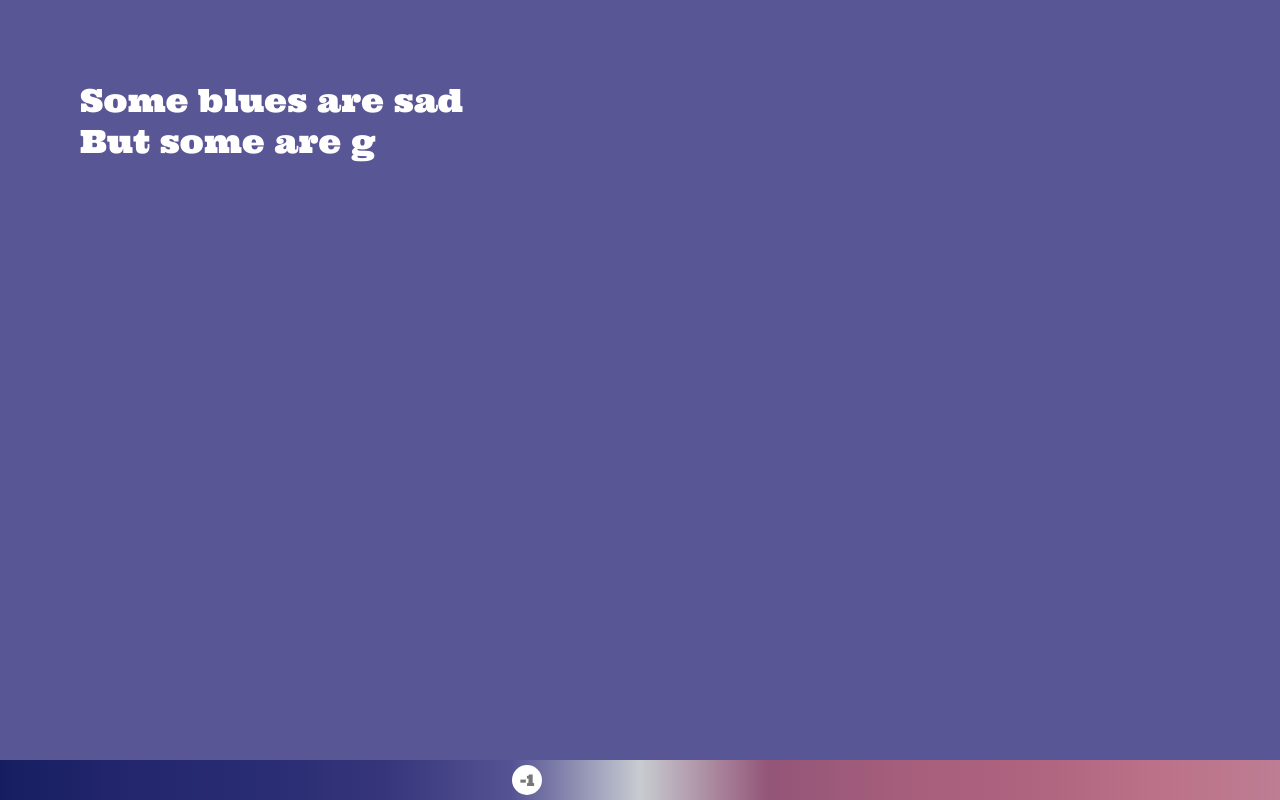
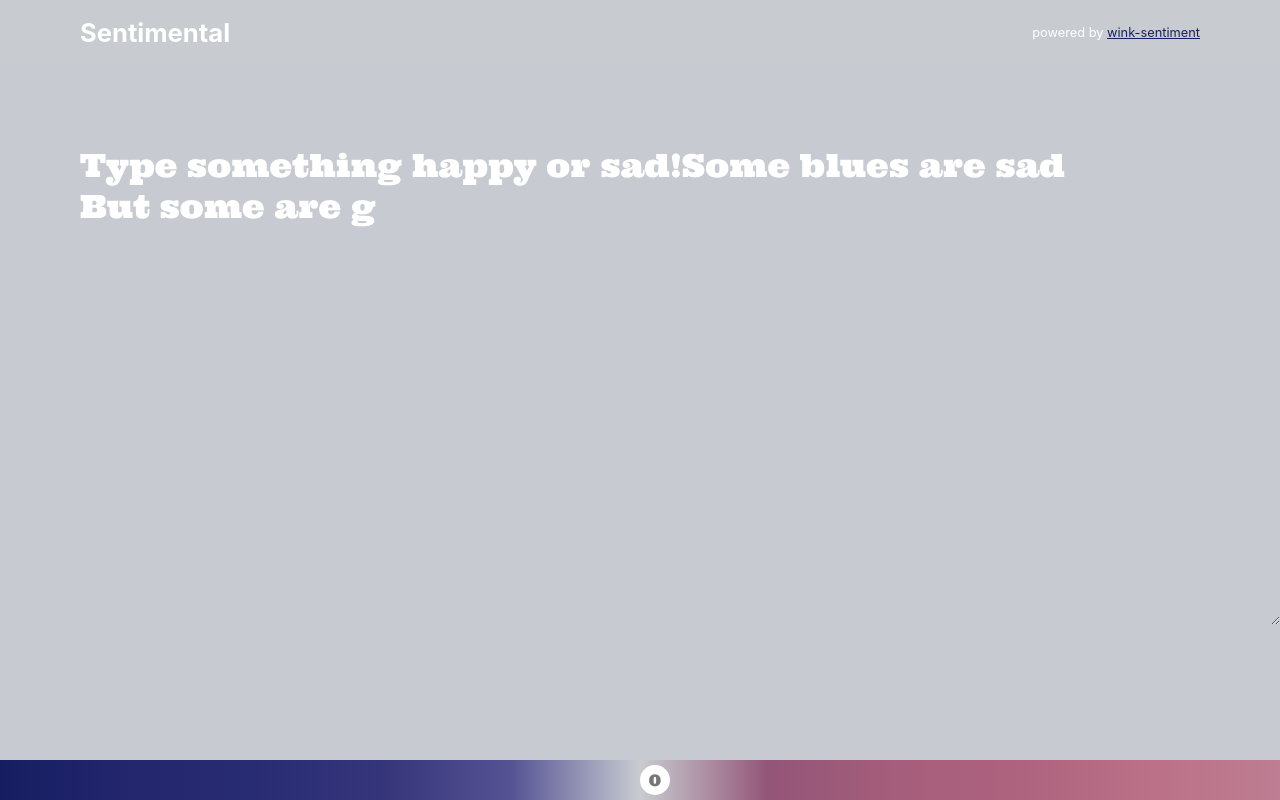
Before and after one commit to winkjs/sentimental, a website: page index.html in a window 1280 px wide. Drawn offline with Linux system fonts and the light colour scheme; a web font is replaced by a local one.

Commit message:
feat: add title etc

```diff
--- a/index.html
+++ b/index.html
@@ -3,16 +3,20 @@
 <head>
   <meta charset="utf-8">
   <title>Sentimental</title>
-  <link href="https://fonts.googleapis.com/css?family=Playfair+Display:900i|Ultra" rel="stylesheet">
+  <link href="https://fonts.googleapis.com/css?family=Ultra" rel="stylesheet">
   <link rel="stylesheet" href="style.css">
 </head>
 
 <body>
+  <header class="header">
+    <h1 class="header-heading">Sentimental</h1>
+    <p class="header-poweredby">powered by <a href="#">wink-sentiment</a> </p>
+  </header>
   <div class="legend">
     <span class="legend-score" id="score">0</span>
   </div>
   <!-- <div id="text" class="full">hi</div> -->
-  <textarea id="textarea" class="inputArea"></textarea>
+  <textarea id="textarea" class="inputArea">Type something happy or sad!</textarea>
   <script type="text/javascript" src="bundle.js"></script>
 </body>
 </html>
--- a/style.css
+++ b/style.css
@@ -2,12 +2,35 @@ body,
 html {
   margin: 0;
   padding: 0;
-  height: 100%
+  height: 100%;
+  font-family: -apple-system,BlinkMacSystemFont,Seogoe UI,Roboto,Lato,Helvetica Neue,Helvetica,Arial,sans-serif;
 }
 
 body {
   background: #c8ccd1;
   transition: all 2s ease;
+}
+
+.header {
+  padding: 0 5rem;
+  color: #fff;
+  font-size: 0.8rem;
+  background-color: #c8ccd1;
+  height: 65px;
+  margin: 0;
+}
+
+.header-heading {
+  float: left;
+}
+
+.header-poweredby {
+  float: right;
+  margin-top: 25px;
+}
+
+.header-poweredby a {
+  color: #17215F;
 }
 
 .legend {
@@ -52,8 +75,8 @@ body {
   border: 0;
 
   display: block;
-  width: 1140px;
-  margin: 0 auto;
+  box-sizing: border-box;
+  width: 100%;
   padding: 5rem;
   height: 70%;
 
```
